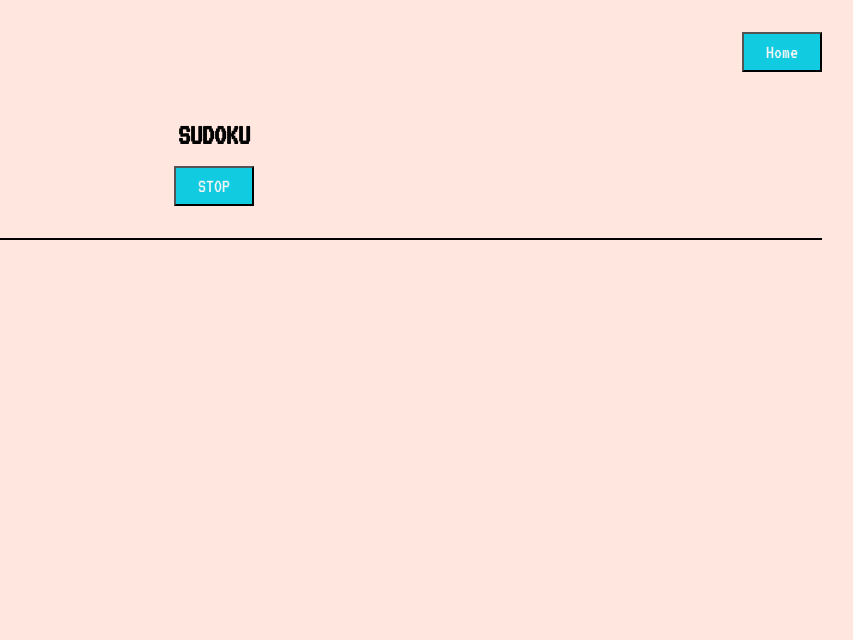
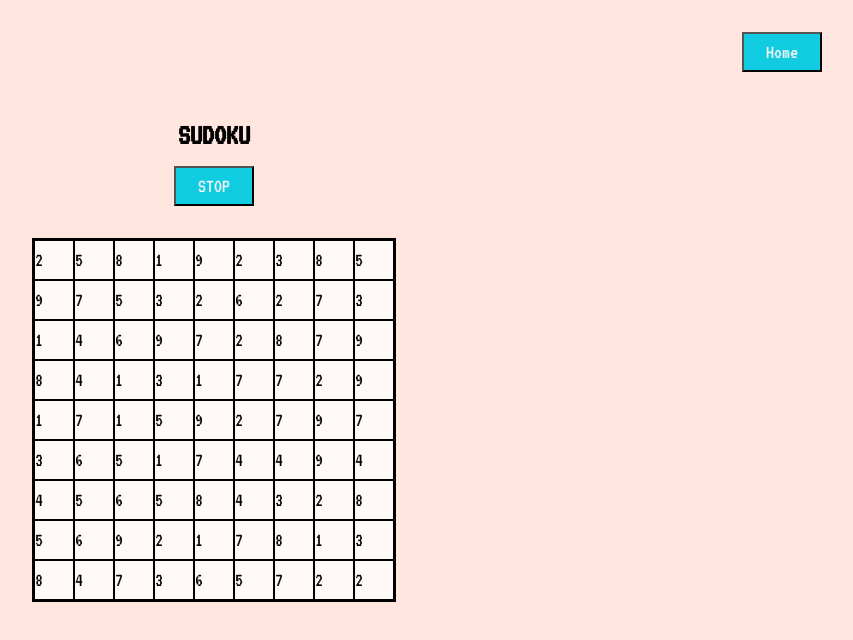
Before and after one commit to magicgithgub32/Proyecto_6_Games-Hub, a React (Vite) app: page /sudoku in a window 1280 px wide. Both pictures are taken after a click on the button "PLAY". Shown: the top 640 px of the page, without its empty margins (426-1279 px from the left). Built offline with nearby package versions, Linux system fonts and the light colour scheme.

Commit message:
fill the sudoku board with random numbers

```diff
--- a/src/components/Main/Main.css
+++ b/src/components/Main/Main.css
@@ -11,7 +11,7 @@
 }
 
 .mainWrapper > img {
-    @media (max-width: 460px) {
+    @media screen and (max-width: 460px) {
         height: 50%;
         margin-top: 3rem;
       }
--- a/src/pages/Sudoku/Sudoku.css
+++ b/src/pages/Sudoku/Sudoku.css
@@ -21,11 +21,40 @@
     font-size: 30px;
     margin: 1rem;
 }
-
+.sudokuBody {
+    display: flex;
+    justify-content: center;
+}
 .sudokuBoard {
     margin: 2rem;
     display: grid;
-    grid-template-columns: repeat(9, 1fr);
-    grid-template-rows: repeat(9, 1fr);
-    border: 1px solid black;
+    grid-template-columns: repeat(9, 40px);
+    grid-template-rows: repeat(9, 40px);
+    border: 2px solid black;
+
+
 }
+.sudokuBoard {
+    @media screen and (max-width: 380px) {
+        grid-template-columns: repeat(9, 30px);
+        grid-template-rows: repeat(9, 30px);
+    }
+  }
+
+.sudokuCell {
+    display: flex;
+    justify-content: center;
+    align-items: center;
+    width: 40px;
+    height: 40px;
+    border: .1px solid black;
+    font-size: 20px;
+    background-color: rgba(255, 255, 255, 0.8);
+  }
+
+  .sudokuCell {
+    @media screen and (max-width: 380px) {
+        width: 30px;
+         height: 30px;
+    }
+  }
--- a/src/pages/Sudoku/Sudoku.jsx
+++ b/src/pages/Sudoku/Sudoku.jsx
@@ -3,10 +3,24 @@ import React, { useState } from "react";
 import { Link } from "react-router-dom";
 
 const Sudoku = () => {
+  const emptyGrid = [];
+  for (let i = 0; i < 9; i++) {
+    emptyGrid.push(new Array(9).fill(null));
+  }
+
   const [isStarted, setisStarted] = useState(false);
+  const [grid, setGrid] = useState(emptyGrid);
+
+  const fillBoard = () => {
+    const newGrid = grid.map((row) =>
+      row.map((cell) => Math.floor(Math.random() * 9) + 1)
+    );
+    setGrid(newGrid);
+  };
 
   const playButtonHandler = () => {
     if (!isStarted) {
+      fillBoard();
     }
     setisStarted(!isStarted);
   };
@@ -29,7 +43,24 @@ const Sudoku = () => {
 
       {isStarted && (
         <section className="sudokuBody">
-          <div className="sudokuBoard"></div>
+          <div className="sudokuBoard">
+            {(() => {
+              const cells = [];
+              for (let i = 0; i < 81; i++) {
+                const row = Math.floor(i / 9);
+                const col = i % 9;
+                cells.push(
+                  <input
+                    key={i}
+                    className="sudokuCell"
+                    value={grid[row][col] || ""}
+                    readOnly
+                  />
+                );
+              }
+              return cells;
+            })()}
+          </div>
         </section>
       )}
     </article>
--- a/src/pages/TicTacToe/TicTacToe.css
+++ b/src/pages/TicTacToe/TicTacToe.css
@@ -36,6 +36,12 @@
     justify-items: center;;
     margin: 2rem;
 }
+.tictactoeBoard {
+    @media screen and (max-width: 320px) {
+        grid-template-columns: 50px 50px 50px;
+        grid-template-rows: 50px 50px 50px;
+    }
+}
 
 .board-item {
     background-color: rgba(255, 255, 255, 0.8);
@@ -50,6 +56,13 @@
 
 }
 
+.board-item {
+    @media screen and (max-width: 320px) {
+        font-size: 30px;
+
+    }
+}
+
   .tictactoeTurn {
     display: flex;
     margin-left: 2rem;;
```
